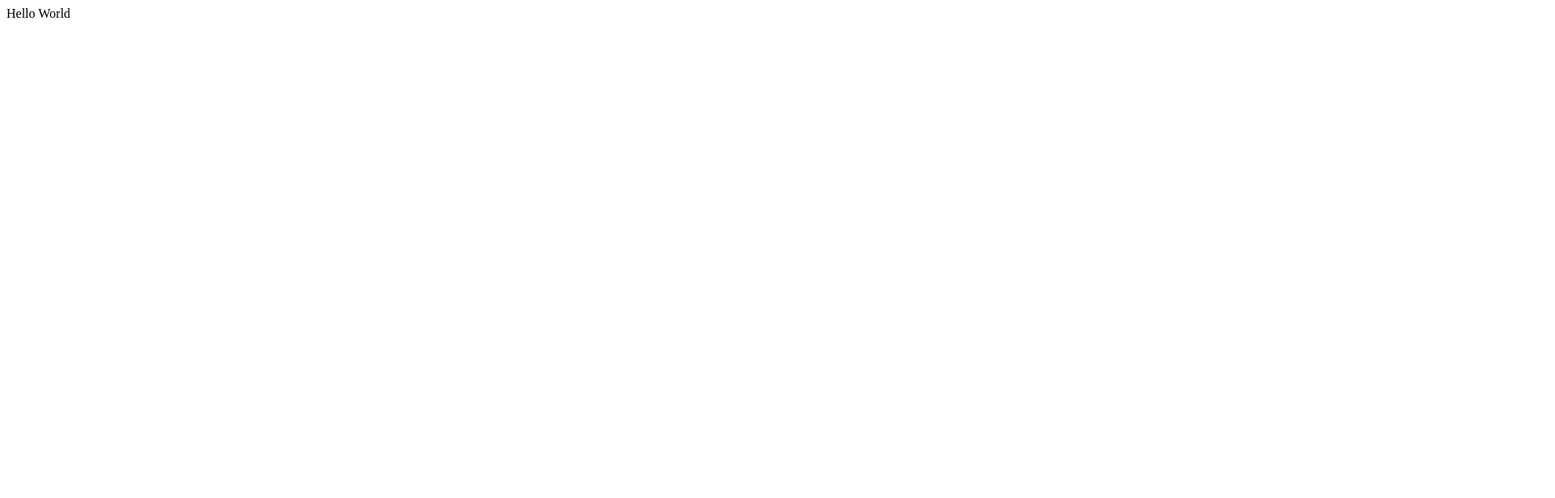
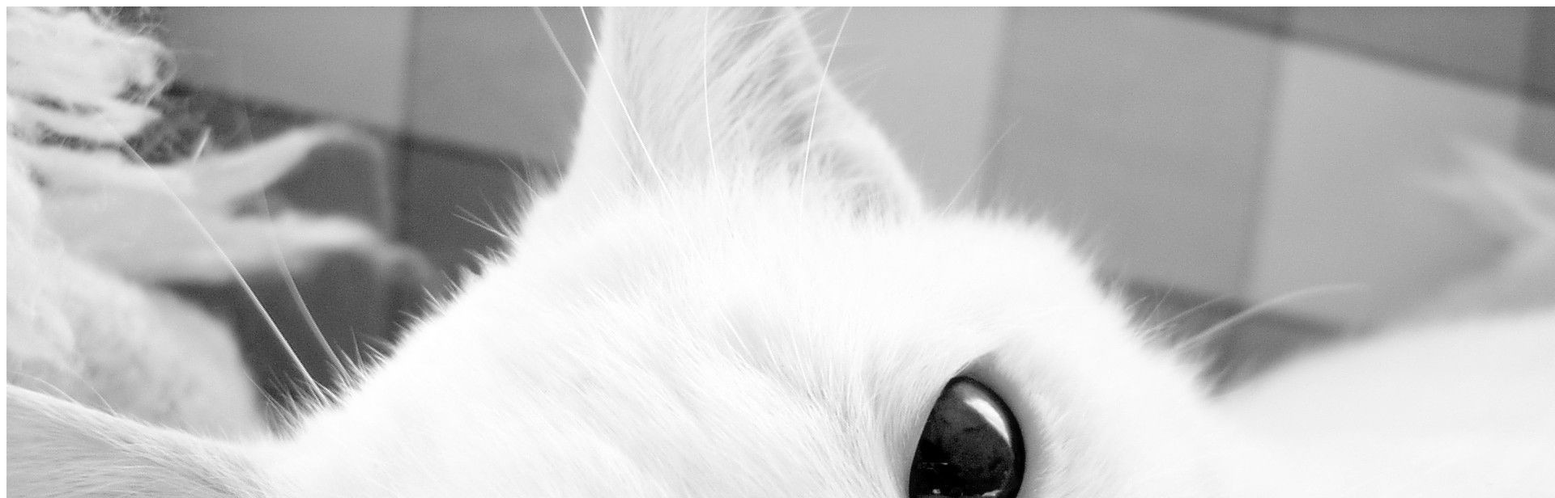
Before and after one commit to ynglnr/my-repo-from-remote, a plain HTML site: page index.html in a window 1280 px wide. Shown: the top 616 px of the page at 81% size, 1920 px wide, since content can reach past the window. Drawn offline with Linux system fonts and the light colour scheme.

Commit message:
Changed Hello world with img and h2 to display simple profile data. Image file added in the folder images and used as resource in the img element in index.html file

```diff
--- a/index.html
+++ b/index.html
@@ -4,7 +4,10 @@
   </head>
 
   <body>
-    Hello World
+    <div>
+        <img src="images/anggapratama.jpg" alt="profile image" />
+        <h2>Angga Pratama</h2>
+     </div>
   </body>
 
 </html>
```
Also changed, not shown: images/anggapratama.jpg (added).
